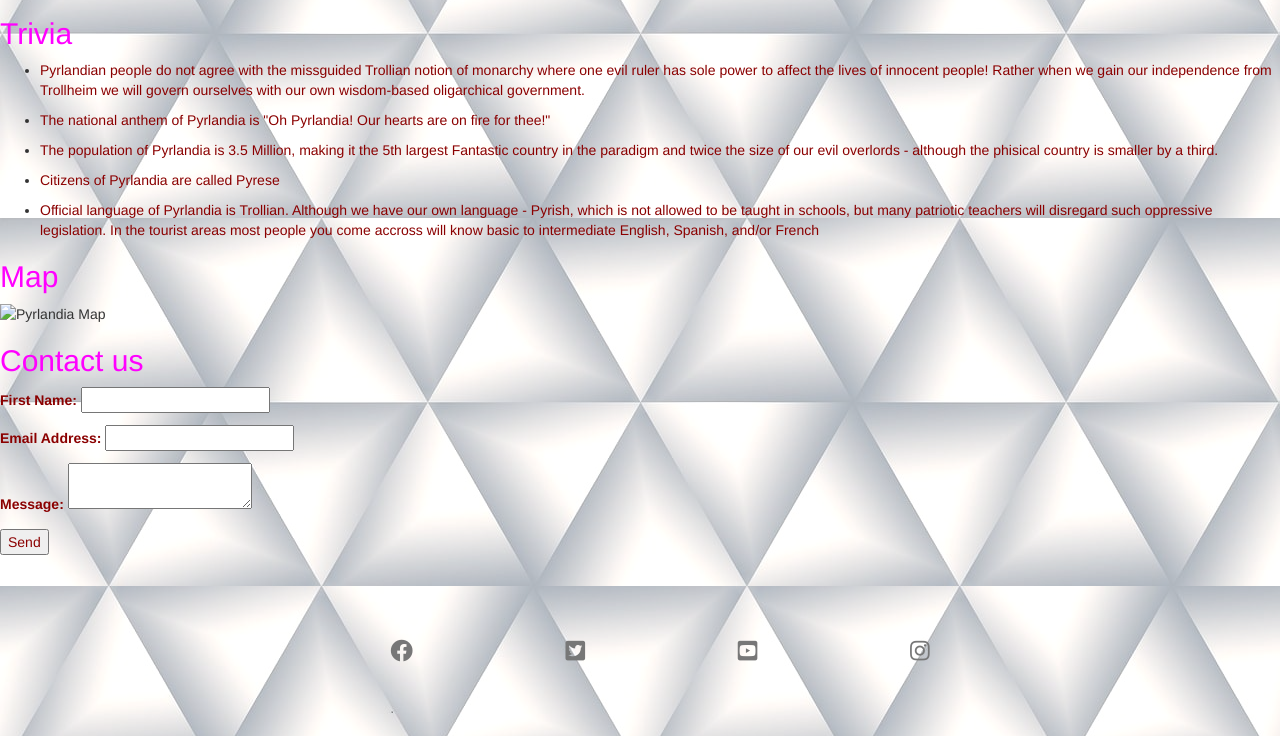
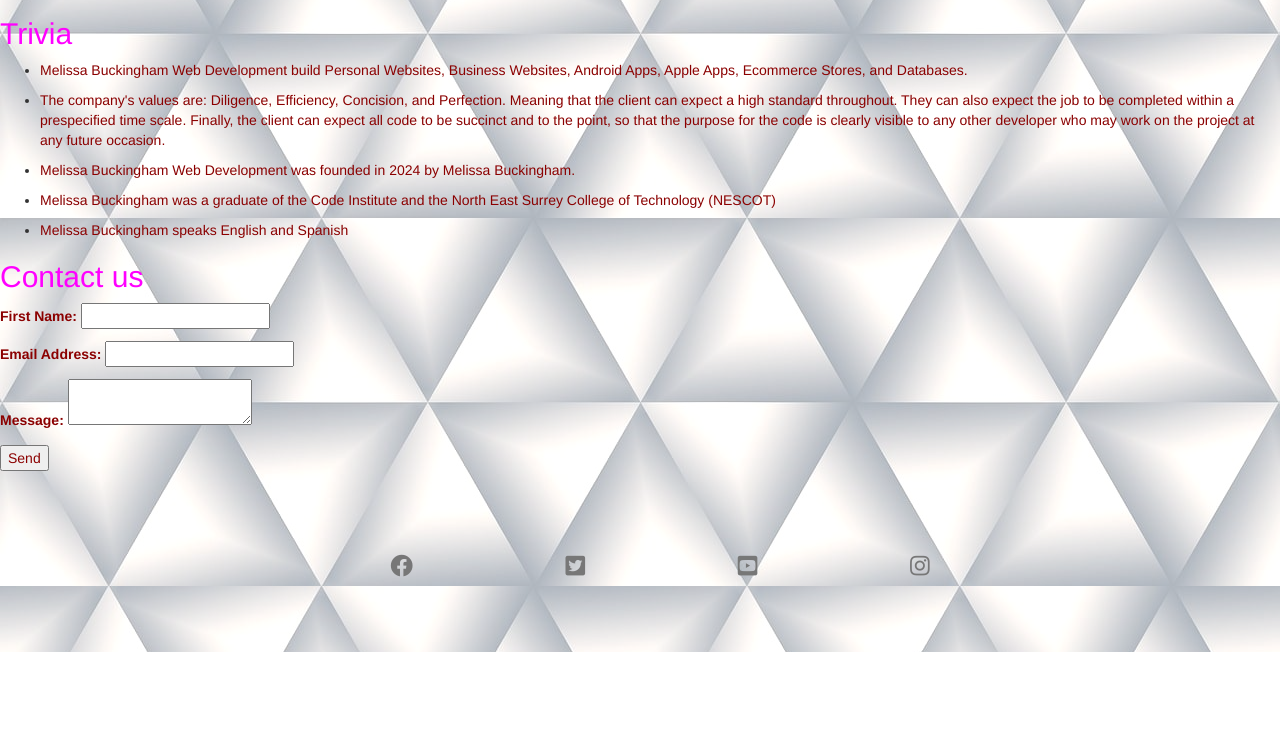
Before and after one commit to MelissaBuckingham/MelissaBuckinghamWebDevelopment, a website: page about.html in a window 1280 px wide. Shown: the part 886-1622 px from the top of the page. After the commit the page ends 1538 px from the top, so only its background shows below. Drawn offline with nearby package versions, Linux system fonts and the light colour scheme.

Commit message:
added more content to about page and connected to facebook page

```diff
--- a/about.html
+++ b/about.html
@@ -55,7 +55,7 @@
     <img src="images/heroImage.jpg" id="hero-image" alt="Photo of the Mountain Region of Pyrlandia" />
       <div id="cover-text">
         <h2>Melissa Buckingham</h2>
-        <h3>The land of myths and legends</h3>
+        <h3>Award Winning Web Development</h3>
       </div>
     </section>
     <section>
@@ -87,44 +87,34 @@
       <ul>
         <li>
           <p>
-            Pyrlandian people do not agree with the missguided Trollian notion
-            of monarchy where one evil ruler has sole power to affect the lives
-            of innocent people! Rather when we gain our independence from
-            Trollheim we will govern ourselves with our own wisdom-based
-            oligarchical government.
+            Melissa Buckingham Web Development build Personal Websites, Business Websites, Android Apps,
+            Apple Apps, Ecommerce Stores, and Databases.
           </p>
         </li>
         <li>
           <p>
-            The national anthem of Pyrlandia is "Oh Pyrlandia! Our hearts are on
-            fire for thee!"
+            The company's values are: Diligence, Efficiency, Concision, and Perfection. Meaning that the
+            client can expect a high standard throughout. They can also expect the job to be completed
+            within a prespecified time scale. Finally, the client can expect all code to be succinct and
+            to the point, so that the purpose for the code is clearly visible to any other developer who
+            may work on the project at any future occasion.
           </p>
         </li>
         <li>
           <p>
-            The population of Pyrlandia is 3.5 Million, making it the 5th
-            largest Fantastic country in the paradigm and twice the size of our
-            evil overlords - although the phisical country is smaller by a
-            third.
+            Melissa Buckingham Web Development was founded in 2024 by Melissa Buckingham.
           </p>
         </li>
         <li>
-          <p>Citizens of Pyrlandia are called Pyrese</p>
+          <p>Melissa Buckingham was a graduate of the Code Institute and the North
+            East Surrey College of Technology (NESCOT)</p>
         </li>
         <li>
           <p>
-            Official language of Pyrlandia is Trollian. Although we have our own
-            language - Pyrish, which is not allowed to be taught in schools, but
-            many patriotic teachers will disregard such oppressive legislation.
-            In the tourist areas most people you come accross will know basic to
-            intermediate English, Spanish, and/or French
+            Melissa Buckingham speaks English and Spanish
           </p>
         </li>
       </ul>
-    </section>
-    <section>
-      <h2>Map</h2>
-      <img src="images/pyrlandiaMap.jpg" alt="Pyrlandia Map" width="100%" />
     </section>
     <form method="POST" action="form.php" id="contact-form">
       <h2>Contact us</h2>
@@ -135,26 +125,10 @@
     </form>
     <footer>
       <ul class="social-networks">
-        <li>
-          <a href="https://www.facebook.com" target="_blank"
-            ><i class="fab fa-facebook"></i
-          ></a>
-        </li>
-        <li>
-          <a href="https://www.twitter.com" target="_blank"
-            ><i class="fab fa-twitter-square"></i
-          ></a>
-        </li>
-        <li>
-          <a href="https://www.youtube.com" target="_blank"
-            ><i class="fab fa-youtube-square"></i></a
-          >
-        </li>
-        <li>
-          <a href="https://www.instagram.com" target="_blank"
-            ><i class="fab fa-instagram"></i
-          ></a>
-        </li>
+          <li><a href="https://www.facebook.com/melissabuckinghamwebdevelopment" target="_blank"><i class="fab fa-facebook"></i></a></li>
+          <li><a href="https://www.twitter.com" target="_blank"><i class="fab fa-twitter-square"></i></a></li>
+          <li><a href="https://www.youtube.com" target="_blank"><i class="fab fa-youtube-square"></i></a></li>
+          <li><a href="https://www.instagram.com" target="_blank"><i class="fab fa-instagram"></i></a></li>
       </ul>
     </footer>
     <script src="https://cdnjs.cloudflare.com/ajax/libs/jquery/3.5.1/jquery.min.js"></script>
```
